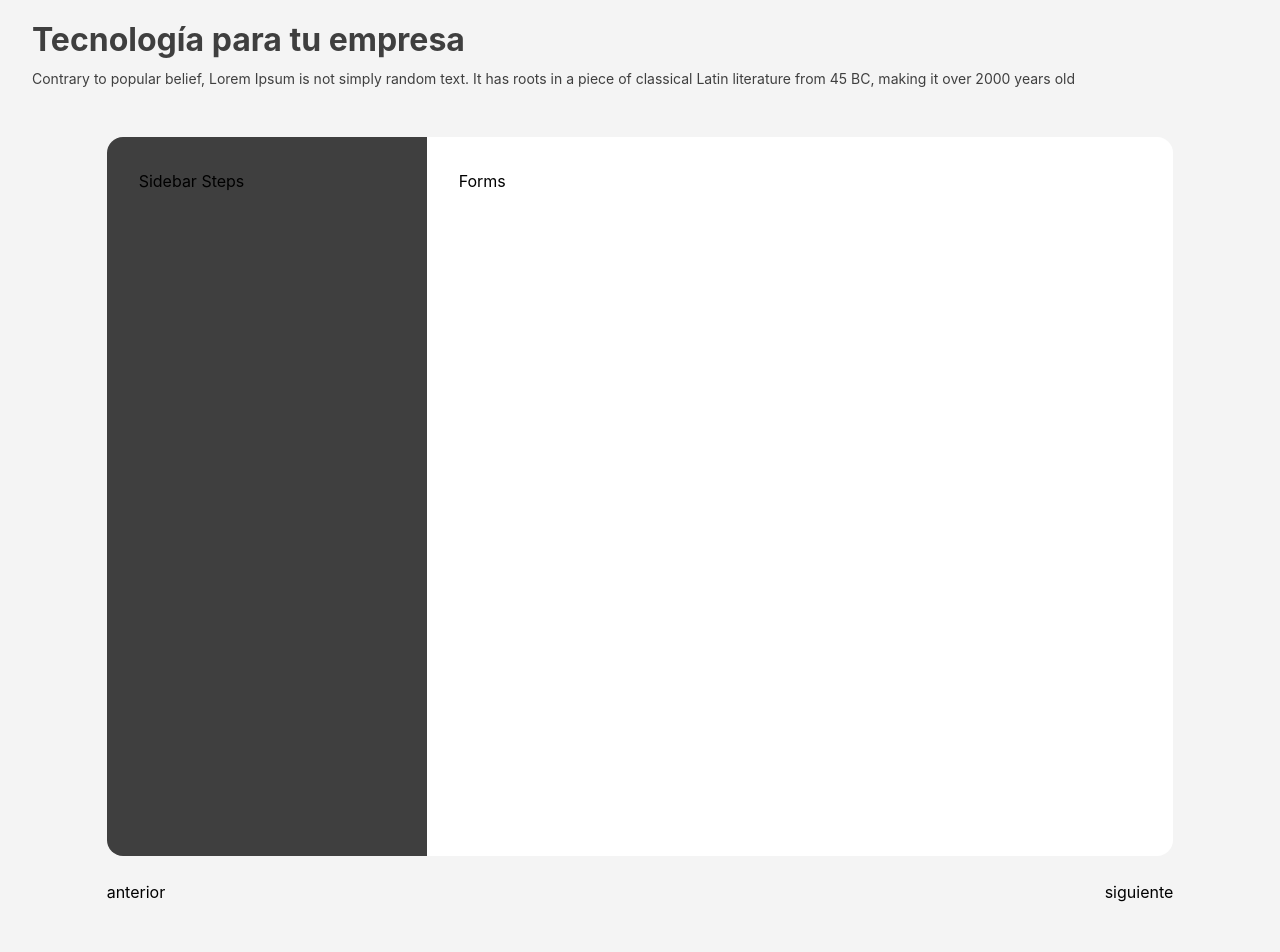
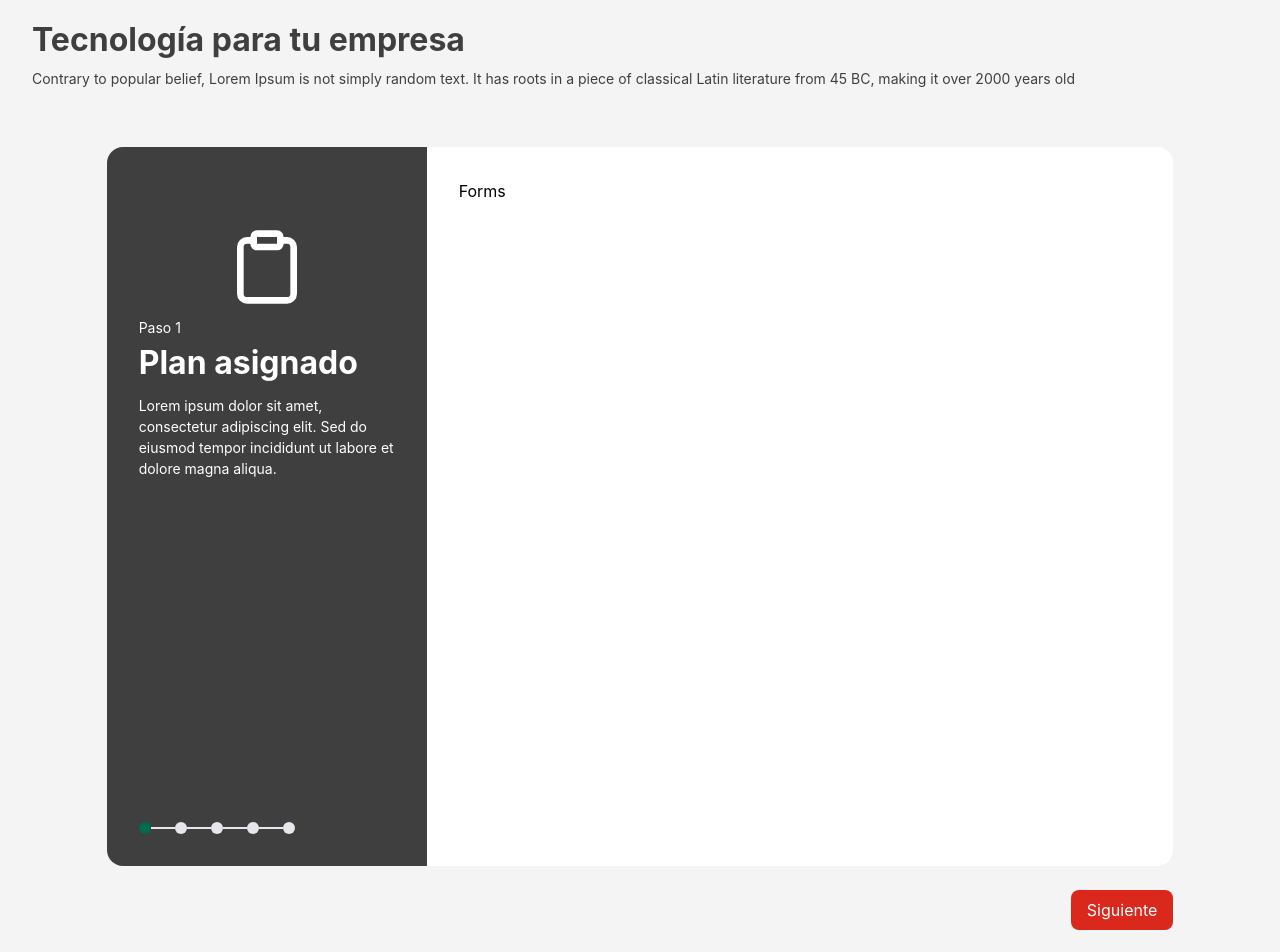
Before and after one commit to AleGCarranza/reto-hitss, a React (Vite) app: page / in a window 1280 px wide. Shown: the top 952 px of the page. Built offline with nearby package versions, Linux system fonts and the light colour scheme.

Commit message:
barra de progreso y sidebar de pasos completa

```diff
--- /dev/null
+++ b/src/assets/icons/ClipboardIcon.jsx
@@ -0,0 +1,8 @@
+export default function ClipboardIcon({ className = "w-8 h-8" }) {
+  return (
+    <svg className={className} viewBox="0 0 24 24" fill="none" stroke="currentColor" strokeWidth="2" strokeLinecap="round" strokeLinejoin="round">
+      <path d="M16 4h2a2 2 0 0 1 2 2v14a2 2 0 0 1-2 2H6a2 2 0 0 1-2-2V6a2 2 0 0 1 2-2h2" />
+      <rect x="8" y="2" width="8" height="4" rx="1" ry="1" />
+    </svg>
+  );
+}
--- /dev/null
+++ b/src/assets/icons/DocumentIcon.jsx
@@ -0,0 +1,10 @@
+export default function DocumentIcon({ className = "w-8 h-8" }) {
+  return (
+    <svg className={className} viewBox="0 0 24 24" fill="none" stroke="currentColor" strokeWidth="2" strokeLinecap="round" strokeLinejoin="round">
+      <path d="M14 2H6a2 2 0 0 0-2 2v16a2 2 0 0 0 2 2h12a2 2 0 0 0 2-2V8z" />
+      <polyline points="14 2 14 8 20 8" />
+      <line x1="16" y1="13" x2="8" y2="13" />
+      <line x1="16" y1="17" x2="8" y2="17" />
+    </svg>
+  );
+}
--- /dev/null
+++ b/src/assets/icons/FamilyIcon.jsx
@@ -0,0 +1,12 @@
+export default function FamilyIcon({ className = "w-8 h-8" }) {
+  return (
+    <svg className={className} viewBox="0 0 24 24" fill="none" stroke="currentColor" strokeWidth="2" strokeLinecap="round" strokeLinejoin="round">
+      <circle cx="12" cy="5" r="3" />
+      <circle cx="5" cy="10" r="2.5" />
+      <circle cx="19" cy="10" r="2.5" />
+      <path d="M12 8v2m0 0c-2 0-4 2-4 4v2h8v-2c0-2-2-4-4-4z" />
+      <path d="M5 12.5c-1.5 0-3 1.5-3 3V18h4" />
+      <path d="M19 12.5c1.5 0 3 1.5 3 3V18h-4" />
+    </svg>
+  );
+}
--- /dev/null
+++ b/src/assets/icons/PhoneIcon.jsx
@@ -0,0 +1,8 @@
+export default function PhoneIcon({ className = "w-8 h-8" }) {
+  return (
+    <svg className={className} viewBox="0 0 24 24" fill="none" stroke="currentColor" strokeWidth="2" strokeLinecap="round" strokeLinejoin="round">
+      <rect x="5" y="2" width="14" height="20" rx="2" ry="2" />
+      <line x1="12" y1="18" x2="12" y2="18" />
+    </svg>
+  );
+}
--- /dev/null
+++ b/src/assets/icons/UserIcon.jsx
@@ -0,0 +1,8 @@
+export default function UserIcon({ className = "w-8 h-8" }) {
+  return (
+    <svg className={className} viewBox="0 0 24 24" fill="none" stroke="currentColor" strokeWidth="2" strokeLinecap="round" strokeLinejoin="round">
+      <path d="M20 21v-2a4 4 0 0 0-4-4H8a4 4 0 0 0-4 4v2" />
+      <circle cx="12" cy="7" r="4" />
+    </svg>
+  );
+}
--- /dev/null
+++ b/src/assets/icons/index.js
@@ -0,0 +1,5 @@
+export { default as ClipboardIcon } from "./ClipboardIcon";
+export { default as UserIcon } from "./UserIcon";
+export { default as FamilyIcon } from "./FamilyIcon";
+export { default as PhoneIcon } from "./PhoneIcon";
+export { default as DocumentIcon } from "./DocumentIcon";
--- a/src/components/Layout.jsx
+++ b/src/components/Layout.jsx
@@ -1,22 +1,44 @@
-export default function Layout(){
-  return(
-     <main className="max-w-[1440px] mx-auto mt-8 px-4 lg:px-0">
+import { useState } from "react";
+import { stepsData } from "../data/steps";
+import Sidebar from "./Sidebar";
 
+export default function Layout() {
+  const [currentStep, setCurrentStep] = useState(0);
+
+  const step = stepsData[currentStep];
+
+  return (
+    <main className="max-w-[1440px] mx-auto mt-[42px] px-4 lg:px-0">
       <div className="lg:grid lg:grid-cols-12 flex flex-col min-h-[500px] lg:h-[719px]">
-        <div className="lg:col-start-2 lg:col-span-3 bg-primary rounded-t-2xl lg:rounded-l-2xl lg:rounded-tr-none p-8">
-          Sidebar Steps
+        <div className="lg:col-start-2 lg:col-span-3 bg-primary rounded-t-2xl lg:rounded-l-2xl lg:rounded-tr-none p-8 flex flex-col justify-between">
+          <Sidebar step={step} currentStep={currentStep} totalSteps={stepsData.length} />
         </div>
         <div className="lg:col-span-7 bg-secondary rounded-b-2xl lg:rounded-r-2xl lg:rounded-bl-none p-8">
           Forms
         </div>
       </div>
+
       <div className="lg:grid lg:grid-cols-12 mt-6 mb-8">
         <div className="lg:col-start-2 lg:col-span-10 flex justify-between">
-          <button>anterior</button>
-          <button>siguiente</button>
+          {currentStep > 0 ? (
+            <button
+              onClick={() => setCurrentStep((s) => s - 1)}
+              className="px-4 py-2 rounded-lg bg-actions-primary text-text-light"
+            >
+              Anterior
+            </button>
+          ) : (
+            <div />
+          )}
+          <button
+            onClick={() => setCurrentStep((s) => s + 1)}
+            disabled={currentStep === stepsData.length - 1}
+            className="px-4 py-2 rounded-lg bg-actions-secondary text-text-light disabled:opacity-40"
+          >
+            Siguiente
+          </button>
         </div>
       </div>
     </main>
-  )
-
+  );
 }
--- /dev/null
+++ b/src/components/Progress.jsx
@@ -0,0 +1,25 @@
+export default function ProgressDots({ total, currentStep }) {
+  const dots = [];
+
+  for (let i = 0; i < total; i++) {
+    const isActive = i <= currentStep;
+
+    dots.push(
+      <span
+        key={i}
+        className={`w-3 h-3 rounded-full ${isActive ? "bg-selected" : "bg-gray-200"}`}
+      />
+    );
+
+    if (i < total - 1) {
+      dots.push(
+        <span
+          key={`line-${i}`}
+          className={`w-6 h-0.5 ${i < currentStep ? "bg-selected" : "bg-gray-200"}`}
+        />
+      );
+    }
+  }
+
+  return <div className="flex items-center mt-6">{dots}</div>;
+}
--- /dev/null
+++ b/src/components/Sidebar.jsx
@@ -0,0 +1,18 @@
+import ProgressDots from "./Progress";
+
+export default function Sidebar({ step, currentStep, totalSteps }) {
+  return (
+    <>
+      <div className="mt-12">
+        <div className="text-center mb-2">
+          <step.icon className="w-20 h-auto text-text-light mx-auto" />
+        </div>
+        <span className="text-summary text-text-light">Paso {currentStep + 1}</span>
+        <h2 className="text-title font-bold text-text-light">{step.description}</h2>
+        <p className="text-summary text-text-light mt-2">{step.instructions}</p>
+      </div>
+
+      <ProgressDots total={totalSteps} currentStep={currentStep} />
+    </>
+  );
+}
--- /dev/null
+++ b/src/data/steps.js
@@ -0,0 +1,39 @@
+import { ClipboardIcon, UserIcon, FamilyIcon, PhoneIcon, DocumentIcon } from "../assets/icons";
+
+export const stepsData = [
+  {
+    id: 1,
+    title: "Paso 1",
+    description: "Plan asignado",
+    instructions: "Lorem ipsum dolor sit amet, consectetur adipiscing elit. Sed do eiusmod tempor incididunt ut labore et dolore magna aliqua.",
+    icon: ClipboardIcon,
+  },
+  {
+    id: 2,
+    title: "Paso 2",
+    description: "Datos personales",
+    instructions: "Lorem ipsum dolor sit amet, consectetur adipiscing elit. Sed do eiusmod tempor incididunt ut labore et dolore magna aliqua.",
+    icon: UserIcon,
+  },
+  {
+    id: 3,
+    title: "Paso 3",
+    description: "¡Activa a tu familia con Bolivar y Claro!",
+    instructions: "Lorem ipsum dolor sit amet, consectetur adipiscing elit. Sed do eiusmod tempor incididunt ut labore et dolore magna aliqua.",
+    icon: FamilyIcon,
+  },
+  {
+    id: 4,
+    title: "Paso 4",
+    description: "Portabilidad Claro",
+    instructions: "Lorem ipsum dolor sit amet, consectetur adipiscing elit. Sed do eiusmod tempor incididunt ut labore et dolore magna aliqua.",
+    icon: PhoneIcon,
+  },
+  {
+    id: 5,
+    title: "Paso 5",
+    description: "Aceptación de términos",
+    instructions: "Lorem ipsum dolor sit amet, consectetur adipiscing elit. Sed do eiusmod tempor incididunt ut labore et dolore magna aliqua.",
+    icon: DocumentIcon,
+  },
+];
```
Also changed, not shown: 5 other files (tests, documents, lock files or other folders).
